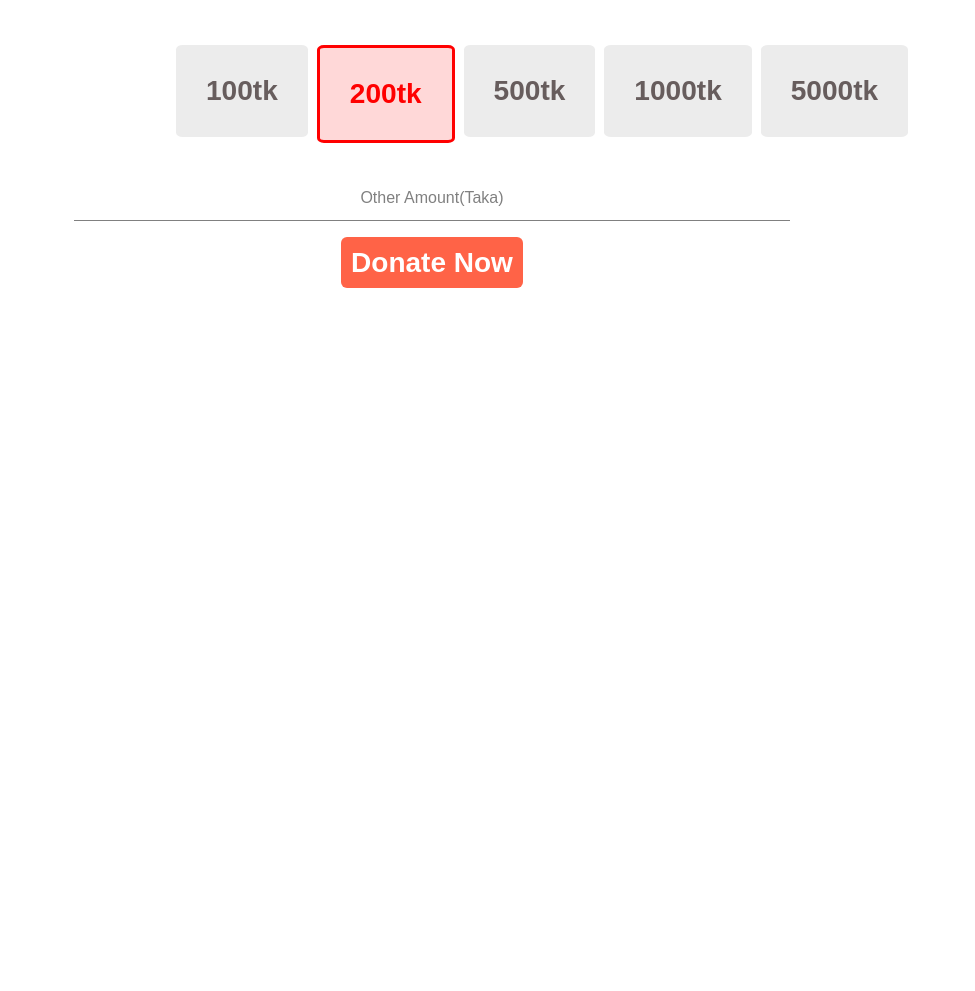
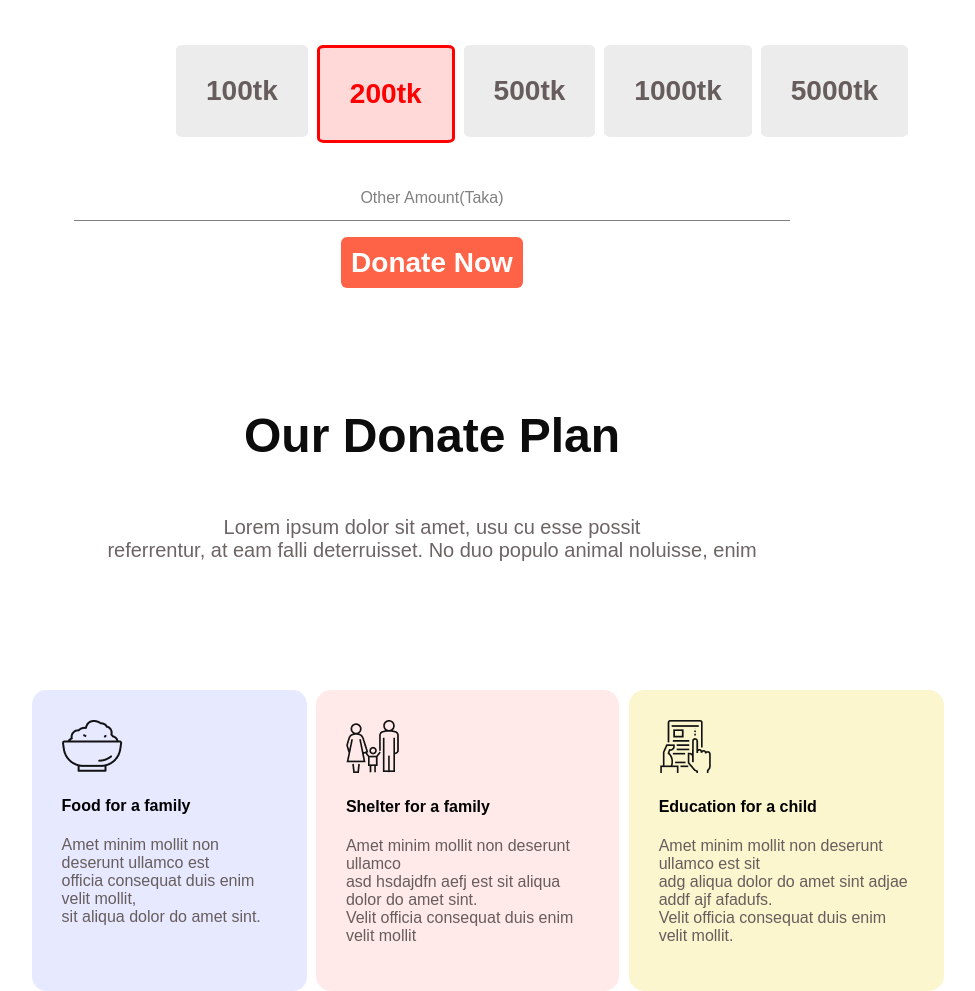
Before and after one commit to azharrahul/Donate-Today, a plain HTML site: page index.html in a window 1280 px wide. Shown: the part 1070-2061 px from the top of the page, without its empty margins (208-1183 px from the left). Before the commit the page ends 1358 px from the top, so only its background shows below. Drawn offline with Linux system fonts and the light colour scheme.

Commit message:
section added

```diff
--- a/index.html
+++ b/index.html
@@ -31,7 +31,7 @@
 
         <div class="para2">
             <h2>Donate Today</h2>
-            <p id="p2">Lorem ipsum dolor sit amet, usu cu esse possit referrentur,
+            <p class="p2">Lorem ipsum dolor sit amet, usu cu esse possit referrentur,
                 at eam falli is not<br> deterruisset. No duo populo animal noluisse, enim.</p>
         </div>
         <div class="tk">
@@ -56,6 +56,40 @@
 
         </div>
     </section>
+    <section>
+        <div>
+            <h2>Our Donate Plan</h2>
+            <p class="p2">Lorem ipsum dolor sit amet, usu cu esse possit<br>
+                referrentur, at eam falli deterruisset. No duo populo
+                animal noluisse, enim</p>
+        </div>
+    </section>
+    <section class="cll1">
+        <div class="cl1">
+            <img src="icons/food.png" alt="f">
+            <h4>Food for a family</h4>
+            <p>Amet minim mollit non deserunt
+                ullamco est<br> officia consequat duis enim velit mollit, <br>
+                sit aliqua dolor do amet sint.</p>
+        </div>
+        <div class="cl2">
+            <img src="icons/shelter.png" alt="s">
+            <h4>Shelter for a family</h4>
+            <p>Amet minim mollit non deserunt ullamco<br> asd hsdajdfn aefj est sit aliqua dolor do amet sint. <br>
+                Velit officia consequat duis
+                enim velit mollit</p>
+        </div>
+        <div class="cl3">
+            <img src="icons/Frame-1.png">
+            <h4>Education for a child
+            </h4>
+            <p>
+                Amet minim mollit non deserunt ullamco est sit<br>
+                adg aliqua dolor do amet sint adjae addf ajf afadufs.<br>
+                Velit officia consequat duis enim velit mollit.
+            </p>
+        </div>
+    </section>
 </body>
 
 </html>
--- a/style.css
+++ b/style.css
@@ -43,7 +43,8 @@ h2 {
 }
 
 
-#p2 {
+.p2 {
+
     color: rgb(109, 100, 100);
     font-size: 20px;
     font-weight: 300;
@@ -62,6 +63,7 @@ h2 {
     background-color: rgba(228, 228, 228, 0.687);
     padding: 30px 30px 30px 30px;
     border-radius: 5%;
+
 
 }
 
@@ -136,3 +138,41 @@ h2 {
     color: white;
     font-weight: 550;
 }
+
+.cll1 {
+    display: flex;
+    margin-top: 7%;
+    margin-left: 18%;
+    margin-right: 10%;
+}
+
+.cl1 {
+    float: left;
+    margin-left: 1%;
+    background-color: rgb(230, 233, 255);
+    color: rgb(103, 93, 93);
+    padding: 30px 30px 30px 30px;
+    border-radius: 5%;
+}
+
+.cl2 {
+    float: left;
+    margin-left: 1%;
+    background-color: rgb(255, 233, 233);
+    color: rgb(103, 93, 93);
+    padding: 30px 30px 30px 30px;
+    border-radius: 5%;
+}
+
+.cl3 {
+    float: left;
+    margin-left: 1%;
+    background-color: rgb(251, 246, 206);
+    color: rgb(103, 93, 93);
+    padding: 30px 30px 30px 30px;
+    border-radius: 5%;
+}
+
+h4 {
+    color: rgb(0, 0, 0);
+}
```
